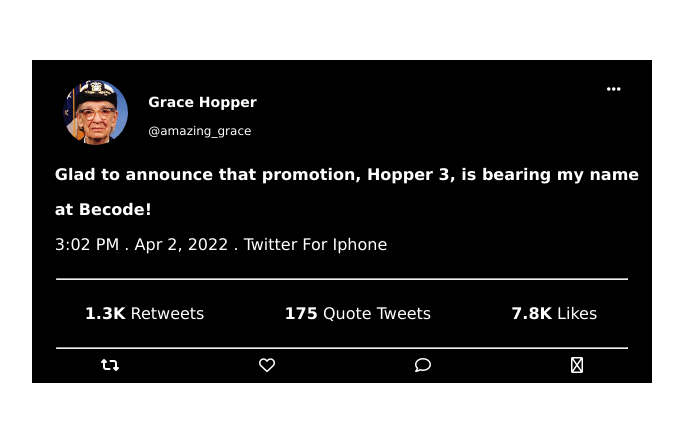
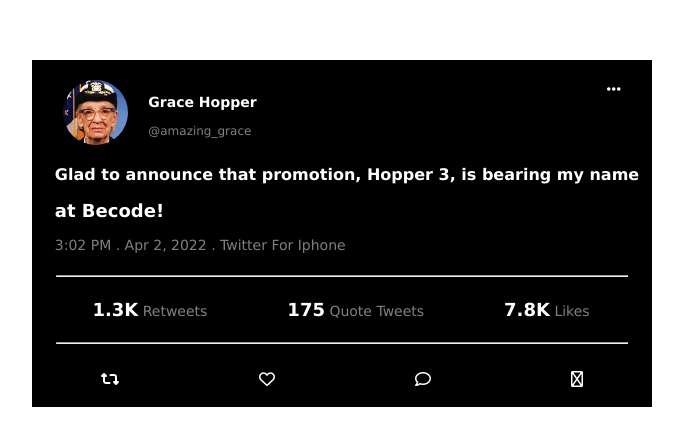
Before and after one commit to Tibedo/Tweet, a plain HTML site: page index.html in a window 1280 px wide. Shown: the part 140-586 px from the top of the page, without its empty margins (298-981 px from the left). Drawn offline with Linux system fonts and the light colour scheme.

Commit message:
end Hopper

```diff
--- a/index.html
+++ b/index.html
@@ -25,7 +25,7 @@
             <div class="person">
 
                <h3 class="name">Grace Hopper</h3>
-               <p class="name">@amazing_grace</p>
+               <p class="name" id="grace">@amazing_grace</p>
 
             </div>
 
@@ -42,7 +42,7 @@
 
     <section class="main">
         <b>Glad to announce that promotion, Hopper 3, is bearing my name </b><p><b>at Becode!</b></p>
-        <p>3:02 PM . Apr 2, 2022 . Twitter For Iphone</p>
+        <p id="iphone">3:02 PM . Apr 2, 2022 . Twitter For Iphone</p>
 
     </section>
 
@@ -50,13 +50,14 @@
 
     <section class="like">
 
-      <p><b>1.3K</b> Retweets</p>
-      <p><b>175</b> Quote Tweets</p>
-      <p><b>7.8K</b> Likes</p>
+      <p class="link"><b>1.3K</b> Retweets</p>
+      <p class="link"><b>175</b> Quote Tweets</p>
+      <p class="link"><b>7.8K</b> Likes</p>
 
     </section>
 
     <hr width="570px">
+    <br>
 
     <footer class="button">
 
--- a/style.css
+++ b/style.css
@@ -59,4 +59,19 @@
 
 .button>i {
     padding: 0 70px;
+    padding-bottom: 10px;
 }
+
+#grace, #iphone, .link {
+    color: gray;
+}
+
+
+#iphone, .link {
+    font-size: 14px;
+}
+
+p>b {
+    font-size: 18px;
+    color: white;
+}
```
